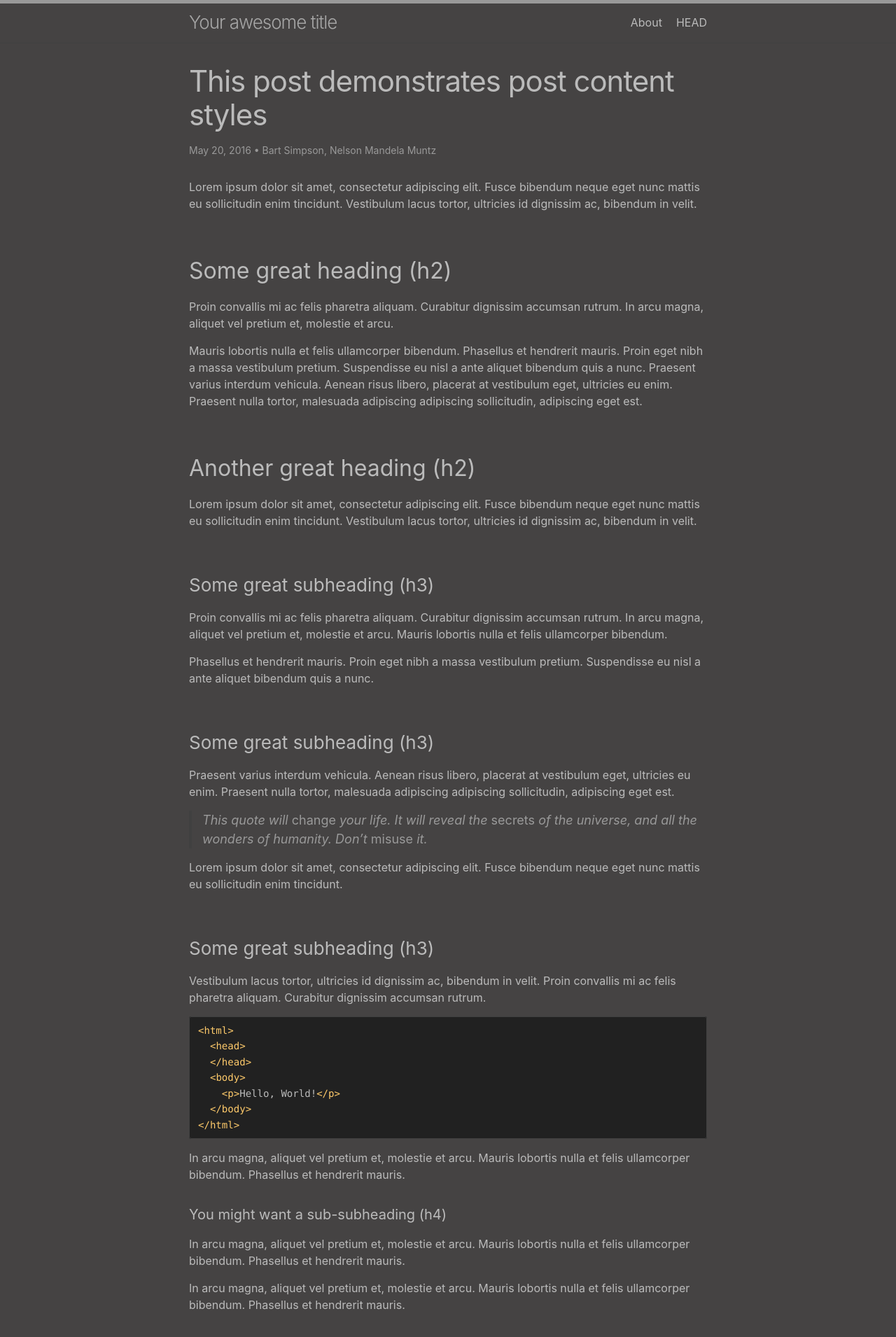
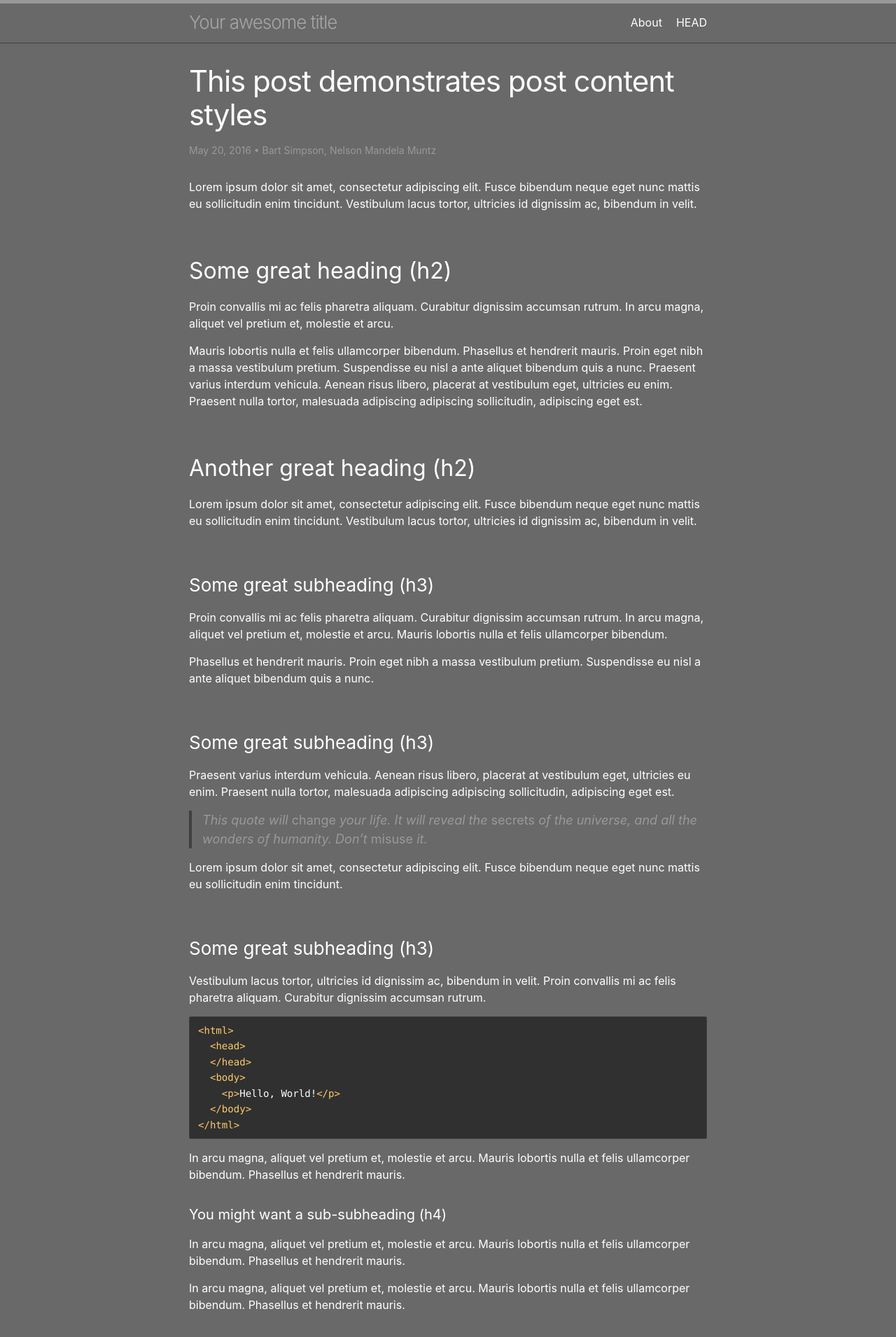
Before and after one commit to kw-ch/kw-ch.github.io, a Jekyll site: the page built from _posts/2016-05-20-this-post-demonstrates-post-content-styles.md, in a window 1280 px wide. Shown: the top 1910 px of the page at 70% size. Built offline with Jekyll 4.4.1, drawn with Linux system fonts in a browser that asks for light colours.

Commit message:
Update dark.scss

```diff
--- a/_sass/minima/skins/dark.scss
+++ b/_sass/minima/skins/dark.scss
@@ -6,11 +6,11 @@ $brand-color-dark:      darken($brand-color, 35%) !default;
 
 $site-title-color:      $brand-color-light !default;
 
-$text-color:            #bbbbbb !default;
-$background-color:      #454343 !default;
-$code-background-color: #212121 !default;
+$text-color:            #ffffff !default;
+$background-color:      #696969 !default;
+$code-background-color: #303030 !default;
 
-$link-base-color:       #79b8ff !default;
+$link-base-color:       #86befc !default;
 $link-visited-color:    $link-base-color !default;
 $link-hover-color:      $text-color !default;
 
```
